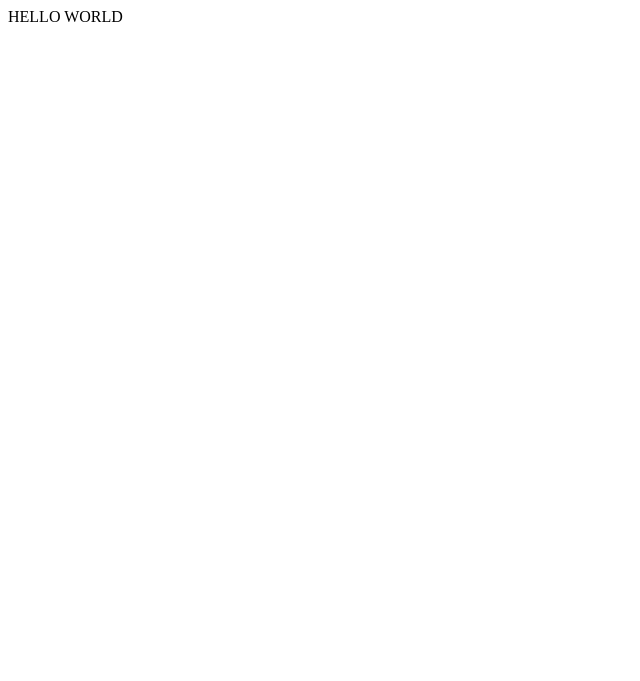
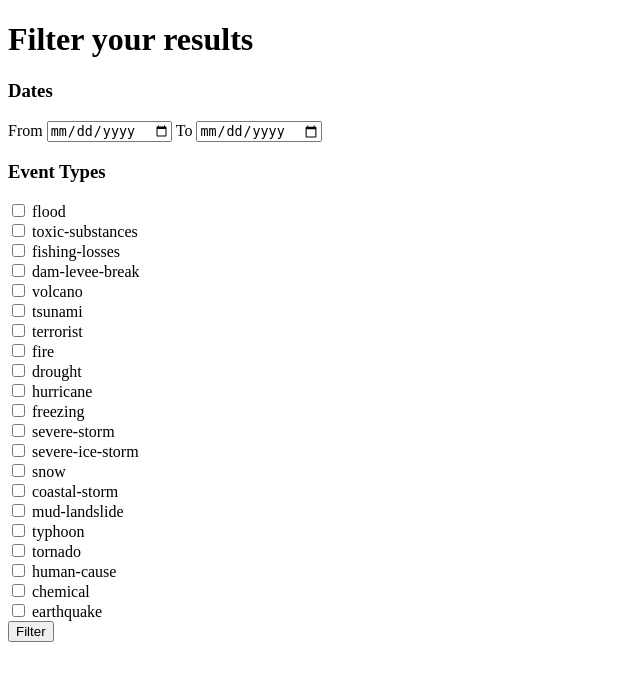
Before and after one commit to whitbit/natural-disasters-in-US, a Flask app: page /events-list in a window 1280 px wide. Before the commit the part shown is almost empty. Shown: the top 681 px of the page, without its empty margins (0-640 px from the left). Run offline with Flask 2, Linux system fonts and the light colour scheme.

Commit message:
added date and event form inputs

```diff
--- a/templates/events.html
+++ b/templates/events.html
@@ -5,8 +5,83 @@
         <title>Natural Disasters in the US</title>
     </head>
     <body>
+        <h1>Filter your results</h1>
+        <form>
+            <h3>Dates</h3>
+            <label>From
+                <input id="begin-date" type="date"></label>
+            <label>To
+                <input id="end-date" type="date"></label>
 
-        HELLO WORLD
+            <h3>Event Types</h3>
+            <div>
+                <input type="checkbox" id="flood" name="event-type" value="flood">
+                <label for="flood">flood</label><br>
+
+                <input type="checkbox" id="toxic-substances" name="event-type" value="toxic-substances">
+                <label for="toxic-substances">toxic-substances</label><br>
+
+                <input type="checkbox" id="fishing-losses" name="event-type" value="fishing-losses">
+                <label for="fishing-losses">fishing-losses</label><br>
+
+                <input type="checkbox" id="dam-levee-break" name="event-type" value="dam-levee-break">
+                <label for="dam-levee-break">dam-levee-break</label><br>
+
+                <input type="checkbox" id="volcano" name="event-type" value="volcano">
+                <label for="volcano">volcano</label><br>
+
+                <input type="checkbox" id="tsunami" name="event-type" value="tsunami">
+                <label for="tsunami">tsunami</label><br>
+
+                <input type="checkbox" id="terrorist" name="event-type" value="terrorist">
+                <label for="terrorist">terrorist</label><br>
+
+                <input type="checkbox" id="fire" name="event-type" value="fire">
+                <label for="fire">fire</label><br>
+
+                <input type="checkbox" id="drought" name="event-type" value="drought">
+                <label for="drought">drought</label><br>
+
+                <input type="checkbox" id="hurricane" name="event-type" value="hurricane">
+                <label for="hurricane">hurricane</label><br>
+
+                <input type="checkbox" id="freezing" name="event-type" value="freezing">
+                <label for="freezing">freezing</label><br>
+
+                <input type="checkbox" id="severe-storm" name="event-type" value="severe-storm">
+                <label for="severe-storm">severe-storm</label><br>
+
+                <input type="checkbox" id="severe-ice-storm" name="event-type" value="severe-ice-storm">
+                <label for="severe-ice-storm">severe-ice-storm</label><br>
+
+                <input type="checkbox" id="snow" name="event-type" value="snow">
+                <label for="snow">snow</label><br>
+
+                <input type="checkbox" id="coastal-storm" name="event-type" value="coastal-storm">
+                <label for="coastal-storm">coastal-storm</label><br>
+
+                <input type="checkbox" id="mud-landslide" name="event-type" value="mud-landslide">
+                <label for="mud-landslide">mud-landslide</label><br>
+
+                <input type="checkbox" id="typhoon" name="event-type" value="typhoon">
+                <label for="typhoon">typhoon</label><br>
+
+                <input type="checkbox" id="tornado" name="event-type" value="tornado">
+                <label for="tornado">tornado</label><br>
+
+                <input type="checkbox" id="human-cause" name="event-type" value="human-cause">
+                <label for="human-cause">human-cause</label><br>
+
+                <input type="checkbox" id="chemical" name="event-type" value="chemical">
+                <label for="chemical">chemical</label><br>
+
+                <input type="checkbox" id="earthquake" name="event-type" value="earthquake">
+                <label for="earthquake">earthquake</label><br>
+            </div>
+            <!-- event type -->
+            <input type="submit" value="Filter">
+        </form>
+        <!-- form -->
 
         <script src="http://code.jquery.com/jquery.js"></script>
         <script src="/static/display-events.js"></script>
```
